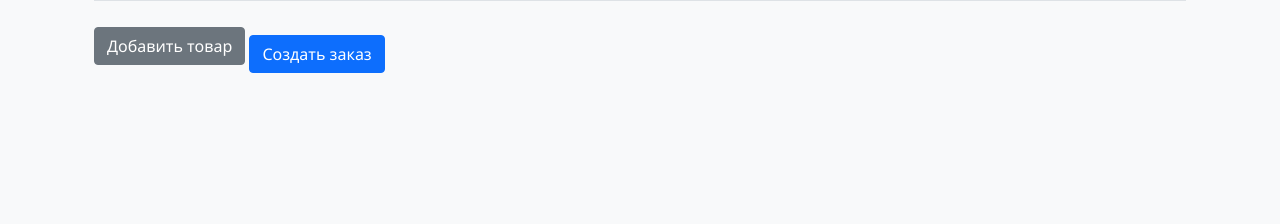
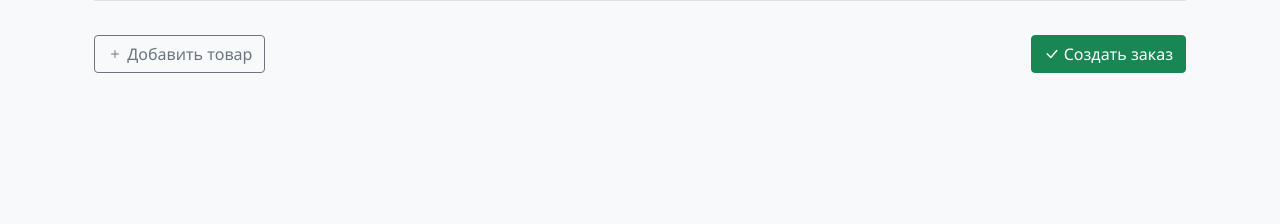
Before and after one commit to C7onstantin7e/NewOrder, a Flask app: page /add in a window 1280 px wide. Shown: the part 358-582 px from the top of the page. Run offline with Flask 2, Linux system fonts and the light colour scheme; the visitor is signed in with stand-in values (Sample User, id 1); data that the repository does not hold is empty.

Commit message:
-- Chabge button style and add icon to bootstrap

```diff
--- a/application/templates/base.html
+++ b/application/templates/base.html
@@ -5,6 +5,7 @@
     <meta name="viewport" content="width=device-width, initial-scale=1.0">
     <title>{% block title %}Система заказов{% endblock %}</title>
     <link href="https://cdn.jsdelivr.net/npm/bootstrap@5.1.3/dist/css/bootstrap.min.css" rel="stylesheet">
+    <link rel="stylesheet" href="https://cdn.jsdelivr.net/npm/bootstrap-icons@1.8.0/font/bootstrap-icons.css">
     <link rel="stylesheet" href="{{ url_for('static', filename='css/style.css') }}">
 </head>
 <body>
--- a/application/templates/orders/add.html
+++ b/application/templates/orders/add.html
@@ -31,8 +31,14 @@
             {% endfor %}
         </div>
 
-        <button type="button" id="add-item" class="btn btn-secondary mb-3">Добавить товар</button>
-        <button type="submit" class="btn btn-primary">Создать заказ</button>
+            <div class="d-flex justify-content-between align-items-center mt-4">
+                <button type="button" id="add-item" class="btn btn-outline-secondary">
+                    <i class="bi bi-plus"></i> Добавить товар
+                </button>
+                <button type="submit" class="btn btn-success">
+                    <i class="bi bi-check-lg"></i> Создать заказ
+                </button>
+            </div>
     </form>
 </div>
 
```
